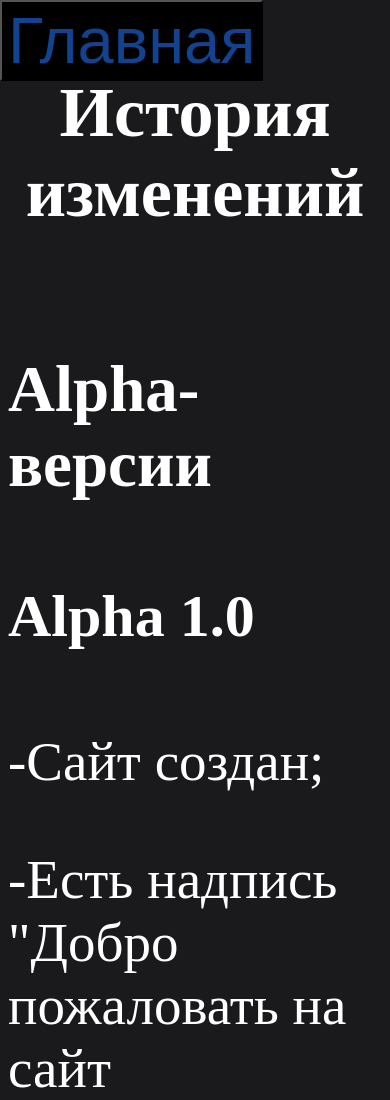
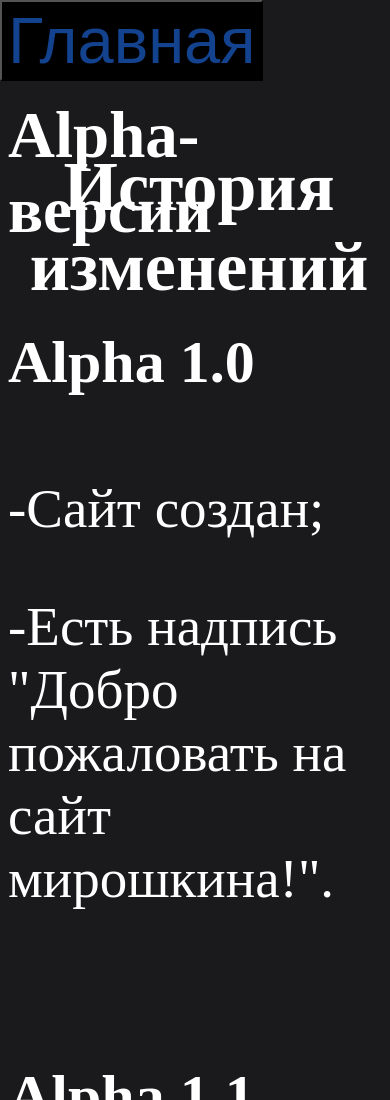
Before and after one commit to Miroshkin0207/historyOfChanges, a plain HTML site: page index.html in a window 390 px wide. Shown: the top 1100 px of the page. Drawn offline with Linux system fonts and the light colour scheme.

Commit message:
Add files via upload

```diff
--- a/style.css
+++ b/style.css
@@ -43,7 +43,9 @@ h1 {
     }
 
     h1 {
-        font-size: 70px
+        font-size: 70px;
+        position: absolute;
+        top: 100px
     }
 
     h2 {
```
